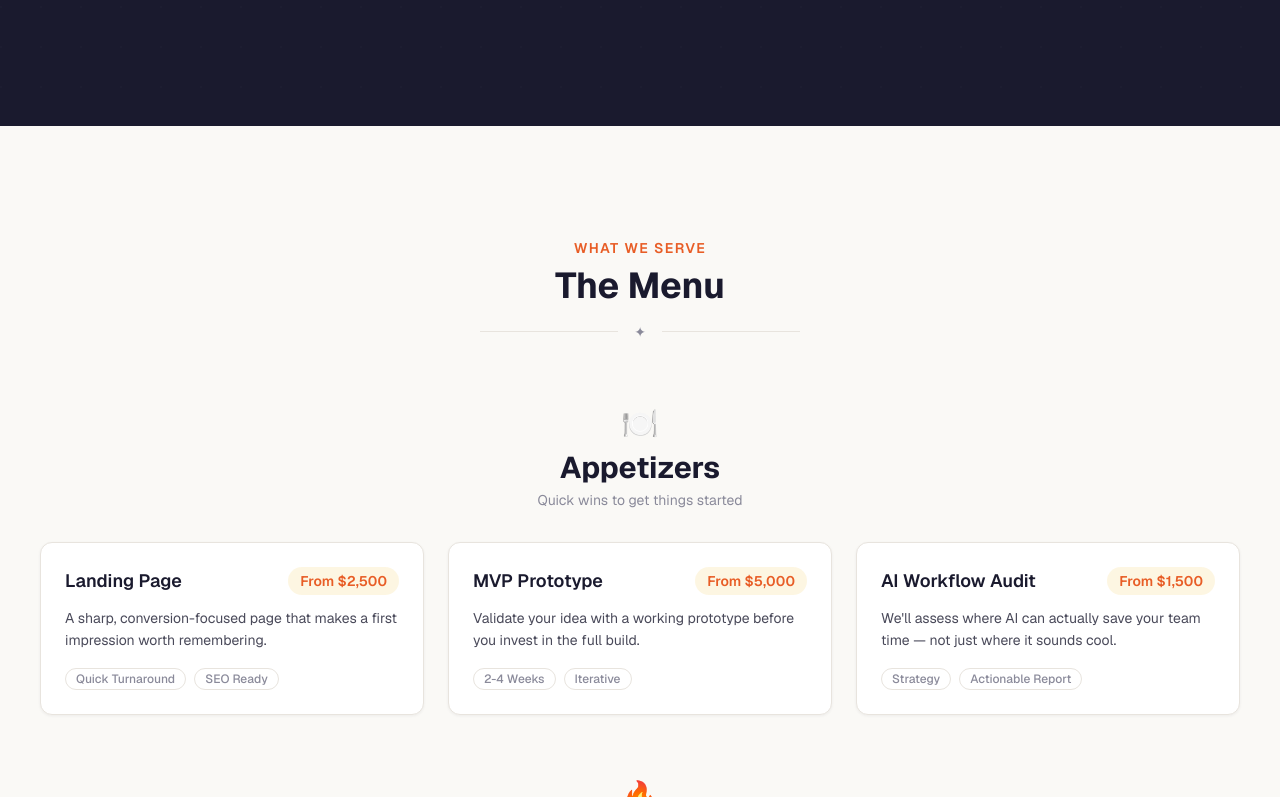
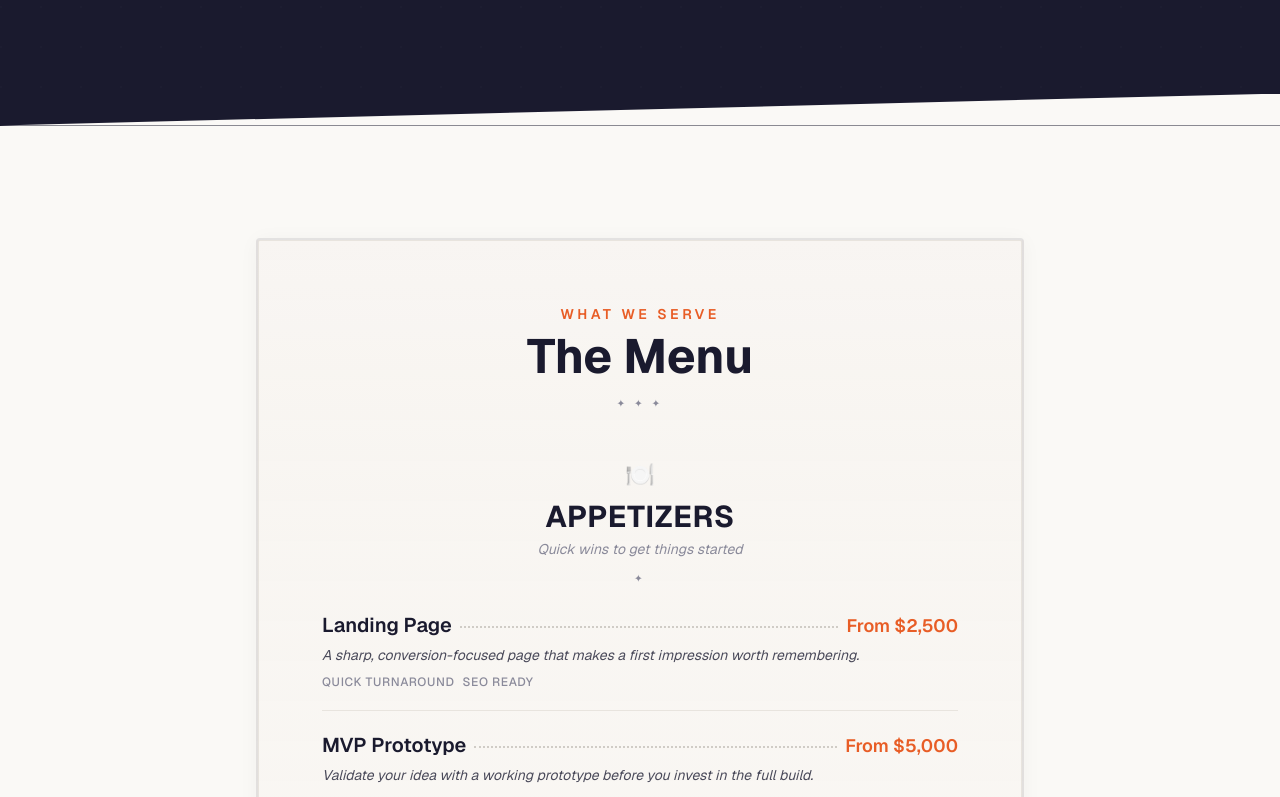
Before and after one commit to braddonako/the-chefs, a Next.js app: page / in a window 1280 px wide. Shown: the part 543-1340 px from the top of the page. Built offline with nearby package versions, Linux system fonts and the light colour scheme.

Commit message:
Restaurant-style menu layout, tilt cards, section dividers
Co-Authored-By: Claude Opus 4.6 <noreply@anthropic.com>

```diff
--- a/src/app/globals.css
+++ b/src/app/globals.css
@@ -77,17 +77,58 @@ body {
   font-family: var(--font-sans), Arial, Helvetica, sans-serif;
 }
 
-/* Menu item hover animation */
-.menu-card {
-  transition: transform 0.25s ease, box-shadow 0.25s ease;
+/* ─── Section dividers ─── */
+.section-divider {
+  position: relative;
 }
 
-.menu-card:hover {
-  transform: translateY(-6px);
-  box-shadow: var(--shadow-lg);
+.section-divider::before {
+  content: "";
+  position: absolute;
+  top: -2rem;
+  left: 0;
+  right: 0;
+  height: 2rem;
+  background: inherit;
+  clip-path: polygon(0 100%, 100% 0, 100% 100%);
+  pointer-events: none;
 }
 
-/* Button hover effects */
+/* ─── Menu styling (restaurant menu look) ─── */
+.menu-frame {
+  background:
+    linear-gradient(to bottom, rgba(245, 240, 235, 0.4), rgba(250, 249, 246, 0.2)),
+    var(--bg-primary);
+  box-shadow:
+    inset 0 0 0 1px var(--border-light),
+    0 2px 20px rgba(26, 26, 46, 0.04);
+}
+
+.menu-dots {
+  border-bottom: 2px dotted var(--border-medium);
+  position: relative;
+  top: -4px;
+}
+
+.menu-ornament {
+  display: flex;
+  align-items: center;
+  justify-content: center;
+  gap: 0.5rem;
+  color: var(--text-muted);
+  font-size: 0.65rem;
+  letter-spacing: 0.3em;
+}
+
+.menu-item-row {
+  transition: background-color 0.2s ease;
+}
+
+.menu-item-row:hover {
+  background-color: rgba(245, 240, 235, 0.6);
+}
+
+/* ─── Button effects ─── */
 .btn-primary {
   position: relative;
   overflow: hidden;
@@ -100,7 +141,7 @@ body {
   background: linear-gradient(
     120deg,
     transparent 30%,
-    rgba(255, 255, 255, 0.15) 50%,
+    rgba(255, 255, 255, 0.2) 50%,
     transparent 70%
   );
   transform: translateX(-100%);
@@ -112,30 +153,24 @@ body {
 }
 
 .btn-outline {
-  position: relative;
+  transition: transform 0.2s ease, border-color 0.2s ease, background-color 0.2s ease;
 }
 
 .btn-outline:hover {
-  transform: translateY(-1px);
+  transform: translateY(-2px);
 }
 
-/* Section divider — angled transition */
-.section-divider {
-  position: relative;
+/* ─── Menu card hover (About section cards) ─── */
+.menu-card {
+  transition: transform 0.25s ease, box-shadow 0.25s ease;
 }
 
-.section-divider::before {
-  content: "";
-  position: absolute;
-  top: -3rem;
-  left: 0;
-  right: 0;
-  height: 3rem;
-  background: inherit;
-  clip-path: polygon(0 100%, 100% 0, 100% 100%);
+.menu-card:hover {
+  transform: translateY(-6px);
+  box-shadow: var(--shadow-lg);
 }
 
-/* Decorative divider */
+/* ─── Decorative line divider ─── */
 .menu-divider {
   display: flex;
   align-items: center;
--- a/src/components/About.tsx
+++ b/src/components/About.tsx
@@ -1,8 +1,52 @@
 "use client";
 
-import { motion } from "framer-motion";
+import { motion, useMotionValue, useTransform } from "framer-motion";
+import { useRef } from "react";
 import FadeIn from "./FadeIn";
 import StaggerChildren, { staggerItem } from "./StaggerChildren";
+
+function TiltCard({
+  icon,
+  title,
+  description,
+}: {
+  icon: string;
+  title: string;
+  description: string;
+}) {
+  const ref = useRef<HTMLDivElement>(null);
+  const x = useMotionValue(0.5);
+  const y = useMotionValue(0.5);
+  const rotateX = useTransform(y, [0, 1], [6, -6]);
+  const rotateY = useTransform(x, [0, 1], [-6, 6]);
+
+  function handleMouse(e: React.MouseEvent) {
+    const rect = ref.current?.getBoundingClientRect();
+    if (!rect) return;
+    x.set((e.clientX - rect.left) / rect.width);
+    y.set((e.clientY - rect.top) / rect.height);
+  }
+
+  function handleLeave() {
+    x.set(0.5);
+    y.set(0.5);
+  }
+
+  return (
+    <motion.div
+      ref={ref}
+      variants={staggerItem}
+      onMouseMove={handleMouse}
+      onMouseLeave={handleLeave}
+      style={{ rotateX, rotateY, transformPerspective: 600 }}
+      className="tilt-card rounded-xl border border-border-light bg-bg-secondary p-8 text-center shadow-sm transition-shadow hover:shadow-lg"
+    >
+      <span className="mb-4 block text-4xl">{icon}</span>
+      <h3 className="mb-2 text-lg font-semibold text-text-primary">{title}</h3>
+      <p className="text-sm leading-relaxed text-text-secondary">{description}</p>
+    </motion.div>
+  );
+}
 
 export default function About() {
   const ingredients = [
@@ -33,7 +77,7 @@ export default function About() {
   ];
 
   return (
-    <section id="about" className="bg-bg-tertiary px-6 py-20 md:py-28">
+    <section id="about" className="section-divider bg-bg-tertiary px-6 py-20 md:py-28">
       <div className="mx-auto max-w-[var(--content-max-width)]">
         <FadeIn className="mb-16 text-center">
           <p className="mb-2 text-sm font-semibold uppercase tracking-widest text-brand-primary">
@@ -59,15 +103,7 @@ export default function About() {
 
         <StaggerChildren className="grid gap-8 sm:grid-cols-2 lg:grid-cols-4" stagger={0.1}>
           {ingredients.map((item) => (
-            <motion.div key={item.title} variants={staggerItem} className="text-center">
-              <span className="mb-4 block text-4xl">{item.icon}</span>
-              <h3 className="mb-2 text-lg font-semibold text-text-primary">
-                {item.title}
-              </h3>
-              <p className="text-sm leading-relaxed text-text-secondary">
-                {item.description}
-              </p>
-            </motion.div>
+            <TiltCard key={item.title} {...item} />
           ))}
         </StaggerChildren>
       </div>
--- a/src/components/Contact.tsx
+++ b/src/components/Contact.tsx
@@ -5,7 +5,7 @@ import FadeIn from "./FadeIn";
 
 export default function Contact() {
   return (
-    <section id="contact" className="bg-bg-dark px-6 py-20 md:py-28">
+    <section id="contact" className="section-divider bg-bg-dark px-6 py-20 md:py-28">
       <div className="mx-auto max-w-2xl text-center">
         <FadeIn>
           <p className="mb-2 text-sm font-semibold uppercase tracking-widest text-brand-accent">
--- a/src/components/MenuSection.tsx
+++ b/src/components/MenuSection.tsx
@@ -6,24 +6,27 @@ import type { MenuCategory, MenuItem } from "@/config/menu";
 import FadeIn from "./FadeIn";
 import StaggerChildren, { staggerItem } from "./StaggerChildren";
 
-function MenuItemCard({ item }: { item: MenuItem }) {
+function MenuItemRow({ item }: { item: MenuItem }) {
   return (
-    <motion.div variants={staggerItem} className="menu-card rounded-xl border border-border-light bg-bg-secondary p-6 shadow-sm">
-      <div className="mb-3 flex items-start justify-between gap-4">
-        <h4 className="text-lg font-semibold text-text-primary">{item.name}</h4>
-        <span className="shrink-0 whitespace-nowrap rounded-full bg-brand-accent/15 px-3 py-1 text-sm font-semibold text-brand-primary">
+    <motion.div variants={staggerItem} className="menu-item-row group py-5 first:pt-0 last:pb-0">
+      <div className="mb-1 flex items-baseline gap-2">
+        <h4 className="shrink-0 text-lg font-semibold text-text-primary transition-colors group-hover:text-brand-primary md:text-xl">
+          {item.name}
+        </h4>
+        <span className="menu-dots min-w-8 flex-1" />
+        <span className="shrink-0 text-lg font-semibold text-brand-primary">
           {item.price}
         </span>
       </div>
-      <p className="mb-4 text-sm leading-relaxed text-text-secondary">
+      <p className="pr-24 text-sm leading-relaxed text-text-secondary italic">
         {item.description}
       </p>
       {item.tags && (
-        <div className="flex flex-wrap gap-2">
+        <div className="mt-2 flex flex-wrap gap-2">
           {item.tags.map((tag) => (
             <span
               key={tag}
-              className="rounded-full border border-border-light px-2.5 py-0.5 text-xs font-medium text-text-muted"
+              className="text-xs font-medium uppercase tracking-wider text-text-muted"
             >
               {tag}
             </span>
@@ -36,17 +39,20 @@ function MenuItemCard({ item }: { item: MenuItem }) {
 
 function CategorySection({ category }: { category: MenuCategory }) {
   return (
-    <div className="mb-16 last:mb-0">
-      <FadeIn className="mb-8 text-center">
-        <span className="mb-2 block text-3xl">{category.icon}</span>
-        <h3 className="mb-1 text-2xl font-bold text-text-primary md:text-3xl">
+    <div className="mb-14 last:mb-0">
+      <FadeIn className="mb-6 text-center">
+        <span className="mb-2 block text-2xl">{category.icon}</span>
+        <h3 className="font-display text-2xl font-bold uppercase tracking-wide text-text-primary md:text-3xl">
           {category.title}
         </h3>
-        <p className="text-sm text-text-muted">{category.subtitle}</p>
+        <p className="mt-1 text-sm italic text-text-muted">{category.subtitle}</p>
+        <div className="menu-ornament mt-3">
+          <span>✦</span>
+        </div>
       </FadeIn>
-      <StaggerChildren className="grid gap-6 md:grid-cols-2 lg:grid-cols-3" stagger={0.12}>
+      <StaggerChildren className="mx-auto max-w-2xl divide-y divide-border-light" stagger={0.12}>
         {category.items.map((item) => (
-          <MenuItemCard key={item.name} item={item} />
+          <MenuItemRow key={item.name} item={item} />
         ))}
       </StaggerChildren>
     </div>
@@ -55,23 +61,32 @@ function CategorySection({ category }: { category: MenuCategory }) {
 
 export default function MenuSection() {
   return (
-    <section id="menu" className="bg-bg-primary px-6 py-20 md:py-28">
+    <section id="menu" className="section-divider bg-bg-primary px-6 py-20 md:py-28">
       <div className="mx-auto max-w-[var(--content-max-width)]">
-        <FadeIn className="mb-16 text-center">
-          <p className="mb-2 text-sm font-semibold uppercase tracking-widest text-brand-primary">
+        {/* Menu frame */}
+        <div className="menu-frame mx-auto max-w-3xl rounded-sm border-2 border-brand-secondary/10 px-6 py-12 md:px-16 md:py-16">
+          <FadeIn className="mb-12 text-center">
+            <p className="mb-2 text-sm font-semibold uppercase tracking-[0.25em] text-brand-primary">
               What We Serve
             </p>
-          <h2 className="mb-4 text-3xl font-bold text-text-primary md:text-4xl">
+            <h2 className="font-display text-4xl font-bold text-text-primary md:text-5xl">
               The Menu
             </h2>
-          <div className="menu-divider mx-auto max-w-xs">
-            <span className="text-sm">✦</span>
+            <div className="menu-ornament mt-4">
+              <span>✦ ✦ ✦</span>
             </div>
           </FadeIn>
 
           {menuCategories.map((category) => (
             <CategorySection key={category.title} category={category} />
           ))}
+
+          <FadeIn className="mt-12 text-center">
+            <p className="text-xs italic text-text-muted">
+              Prices reflect starting rates. Final scope discussed over a complimentary consultation.
+            </p>
+          </FadeIn>
+        </div>
       </div>
     </section>
   );
```
Lines whose indentation alone changed are shown as unchanged.
